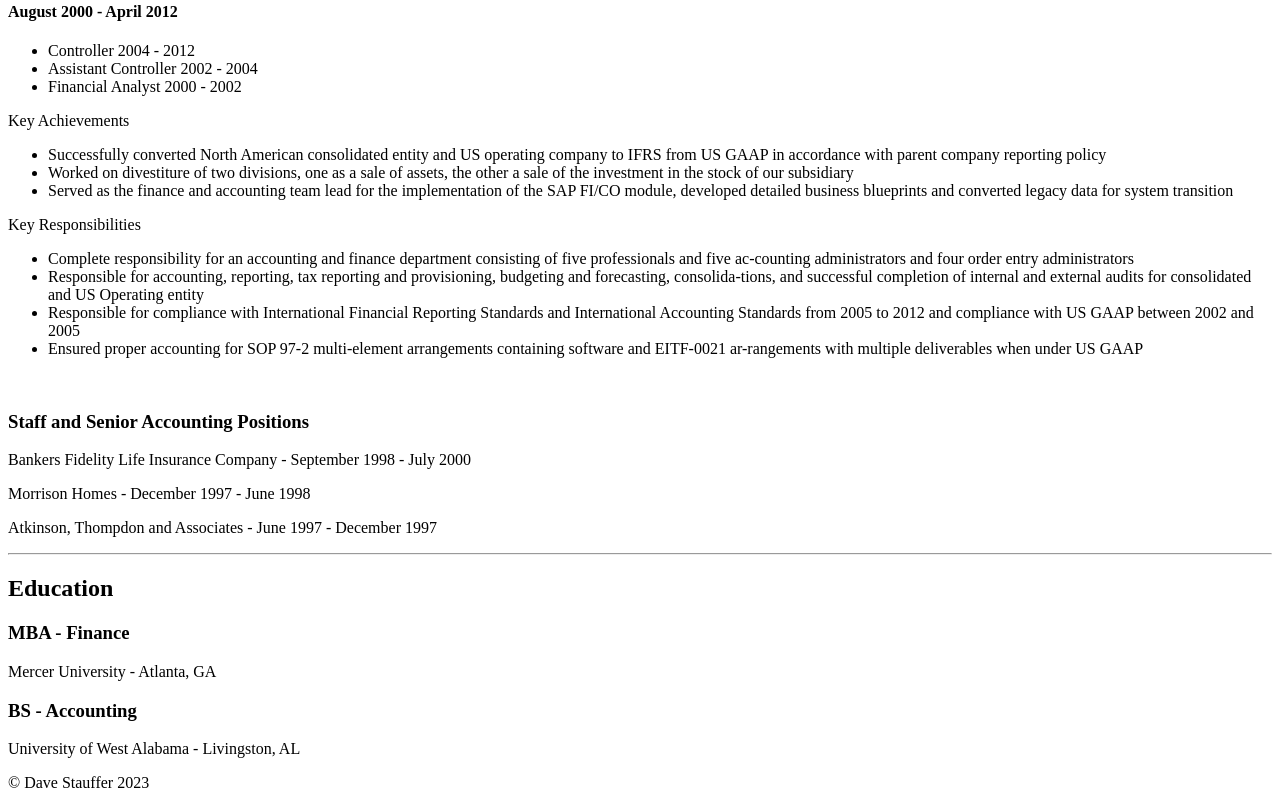
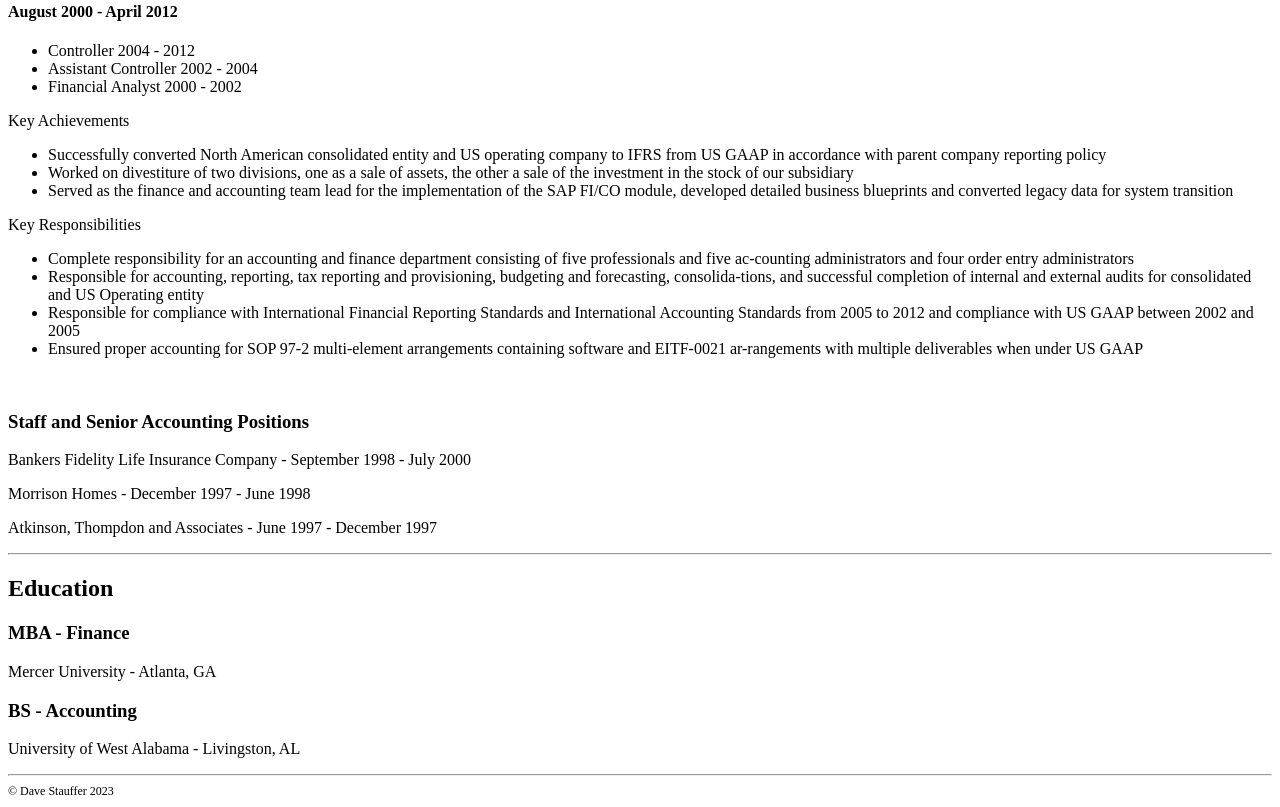
Before and after one commit to dstau4/resume, a plain HTML site: page index.html in a window 1280 px wide. Shown: the part 1541-2348 px from the top of the page. Drawn offline with Linux system fonts and the light colour scheme.

Commit message:
first update

```diff
--- a/index.html
+++ b/index.html
@@ -206,6 +206,7 @@
     <p>Mercer University - Atlanta, GA</p>
     <h3>BS - Accounting</h3>
     <p>University of West Alabama - Livingston, AL</p>
-    <footer>&copy Dave Stauffer 2023</footer>
+    <hr />
+    <footer style="font-size: 12px">&copy Dave Stauffer 2023</footer>
   </body>
 </html>
```
